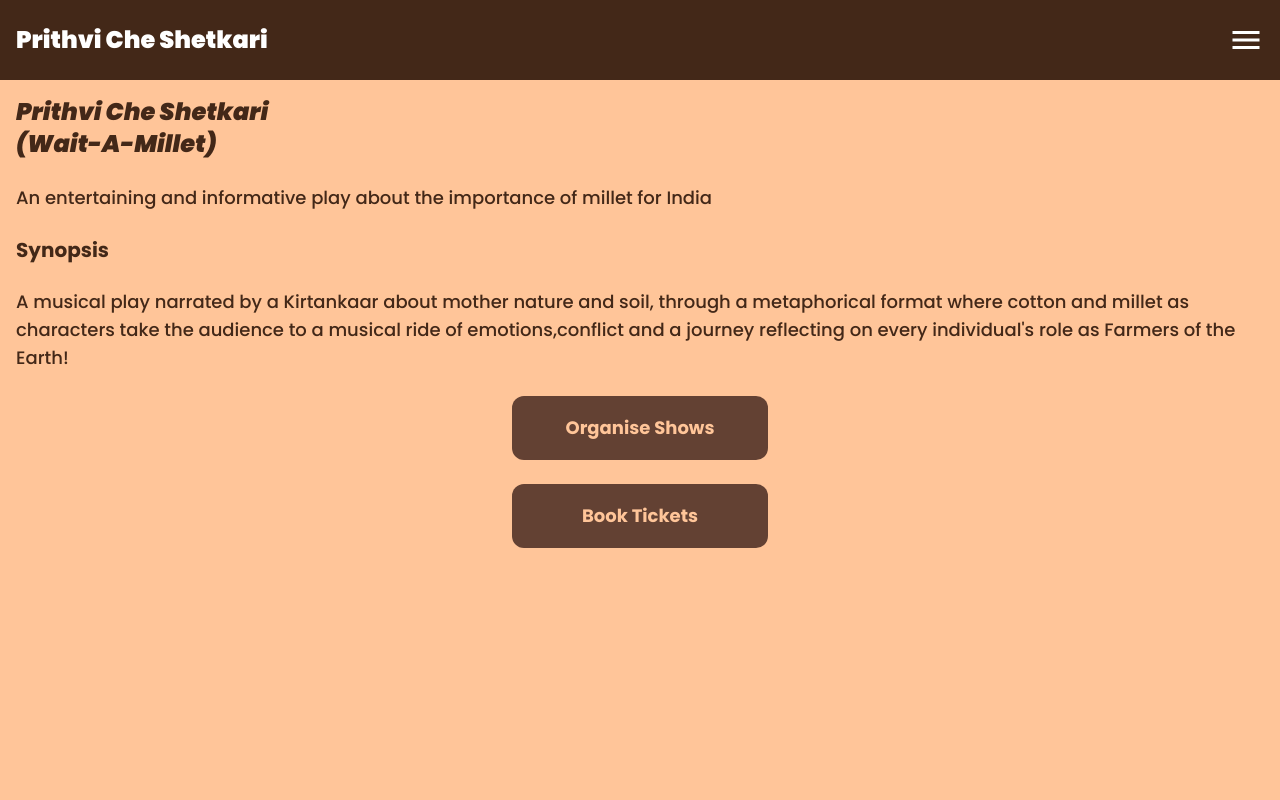
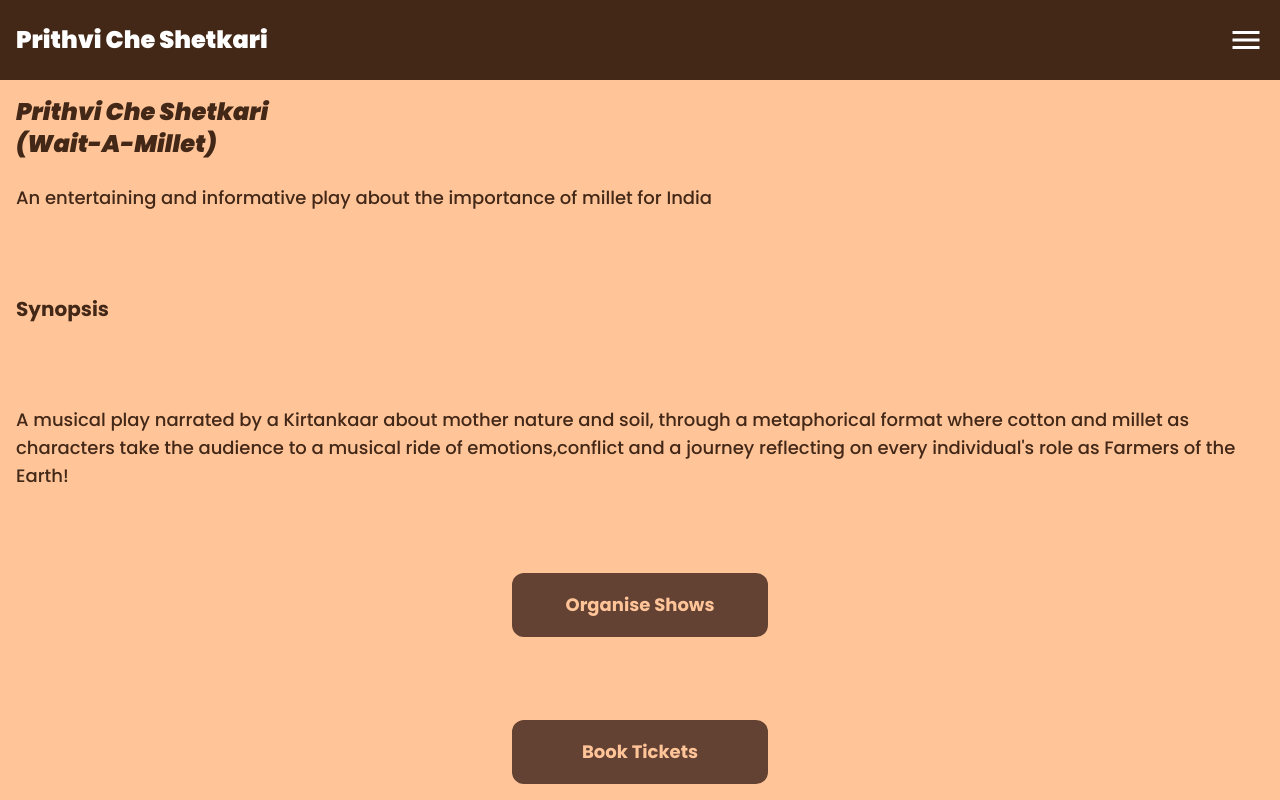
Before and after one commit to nnisarggada/millets, a React (Vite) app: page / in a window 1280 px wide. Shown: the top 800 px of the page. Built offline with nearby package versions, Linux system fonts and the light colour scheme.

Commit message:
site done

```diff
--- a/src/components/Hero.jsx
+++ b/src/components/Hero.jsx
@@ -12,16 +12,18 @@ export default function Hero() {
           <br />
           (Wait-A-Millet)
         </h1>
+        <div className="h-full flex flex-col justify-between">
           <p>
             An entertaining and informative play about the importance of millet
             for India
           </p>
           <h1 className="text-xl font-bold">Synopsis</h1>
           <p>
-          A musical play narrated by a Kirtankaar about mother nature and soil,
-          through a metaphorical format where cotton and millet as characters
-          take the audience to a musical ride of emotions,conflict and a journey
-          reflecting on every individual's role as Farmers of the Earth!
+            A musical play narrated by a Kirtankaar about mother nature and
+            soil, through a metaphorical format where cotton and millet as
+            characters take the audience to a musical ride of emotions,conflict
+            and a journey reflecting on every individual's role as Farmers of
+            the Earth!
           </p>
           <button
             className="w-64 h-16 self-center bg-secondary text-primary font-bold rounded-xl transition-all hover:drop-shadow-2xl hover:scale-110"
@@ -39,6 +41,7 @@ export default function Hero() {
           >
             Book Tickets
           </button>
+        </div>
       </section>
     </>
   );
```
Lines whose indentation alone changed are shown as unchanged.
